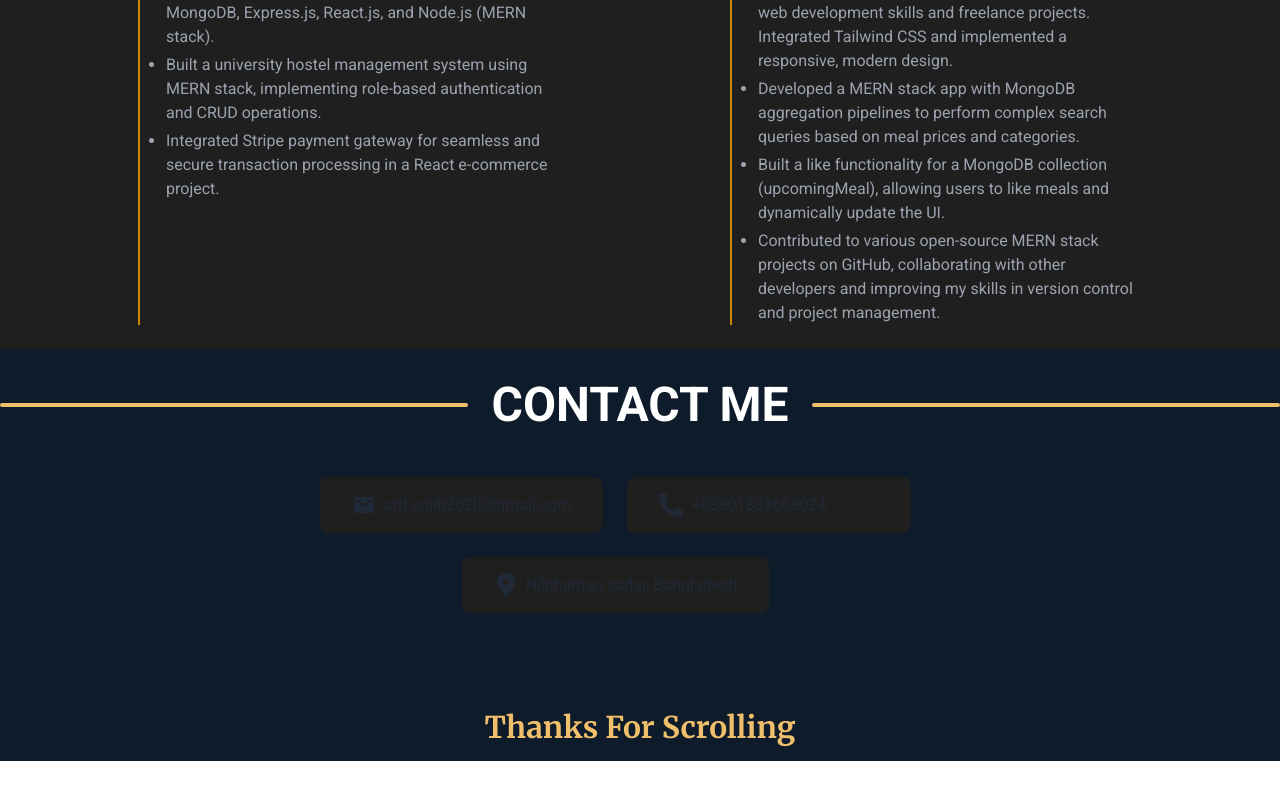
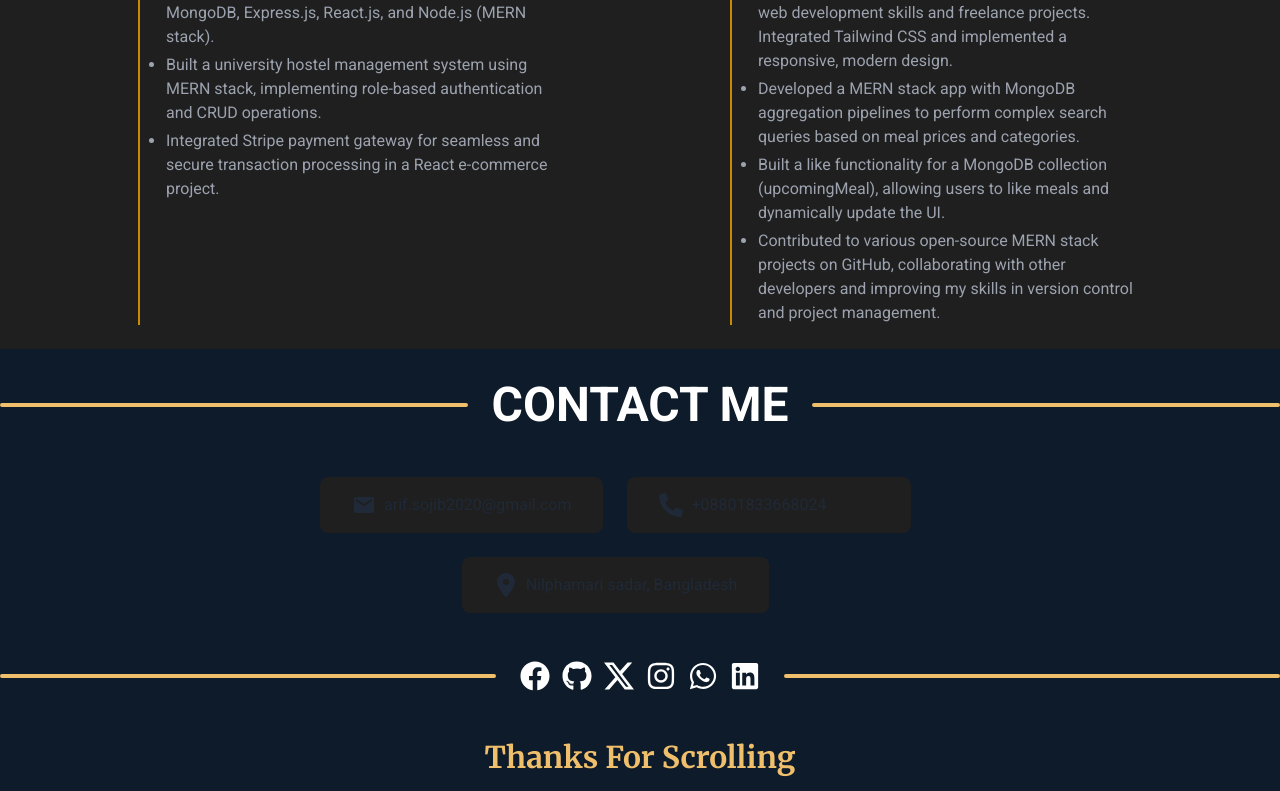
Before and after one commit to Arif-Islam21/developerPortfolio, a React (Vite) app: page / in a window 1280 px wide. Shown: the part 2747-3538 px from the top of the page. Before the commit the page ends 3508 px from the top, so only its background shows below. Built offline with nearby package versions, Linux system fonts and the light colour scheme.

Commit message:
github link added

```diff
--- a/src/Pages/Home/Contact/Contact.jsx
+++ b/src/Pages/Home/Contact/Contact.jsx
@@ -1,5 +1,11 @@
-import { FaPhoneAlt } from "react-icons/fa";
-import { FaLocationDot } from "react-icons/fa6";
+import { BsTwitterX } from "react-icons/bs";
+import { FaFacebook, FaGithub, FaPhoneAlt } from "react-icons/fa";
+import {
+  FaInstagram,
+  FaLinkedin,
+  FaLocationDot,
+  FaWhatsapp,
+} from "react-icons/fa6";
 import { MdEmail } from "react-icons/md";
 
 const Contact = () => {
@@ -40,6 +46,21 @@ const Contact = () => {
           </div>
         </div>
       </div>
+      <div className="flex w-full items-center">
+        <div className=" bg-text-Color rounded-box grid h-1 flex-grow place-items-center"></div>
+        <h2 className="px-6 text-xl uppercase lg:text-3xl font-bold text-center text-white">
+          <div className="flex gap-3">
+            <a target="_blank" href="https://www.facebook.com/Ariful.arif2020">
+              <FaFacebook />
+            </a>
+            <a target="_blank" href="https://github.com/Arif-Islam21">
+              <FaGithub />
+            </a>
+            <BsTwitterX /> <FaInstagram /> <FaWhatsapp /> <FaLinkedin />
+          </div>
+        </h2>
+        <div className=" bg-text-Color rounded-box grid h-1 flex-grow place-items-center"></div>
+      </div>
     </div>
   );
 };
```
